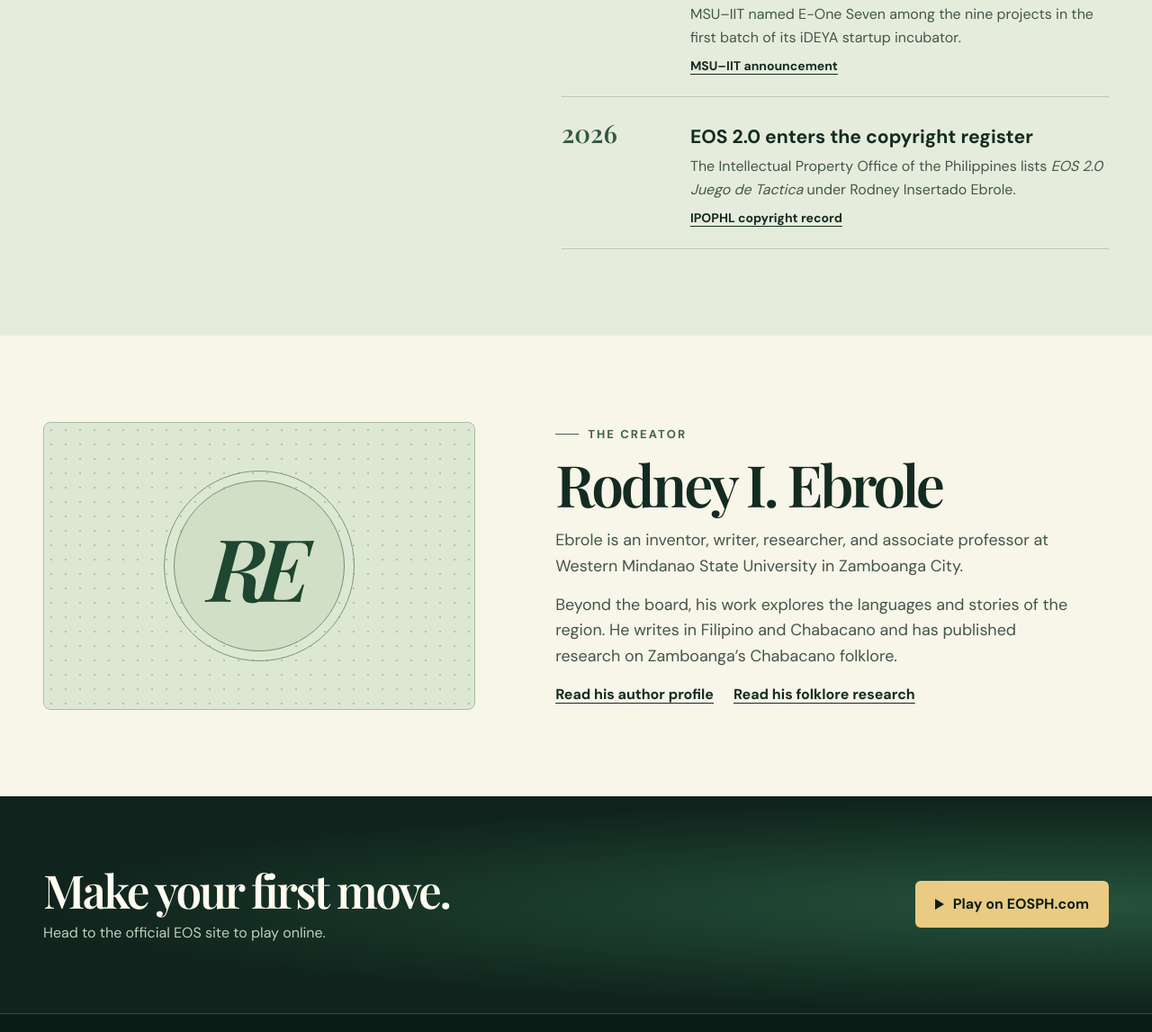
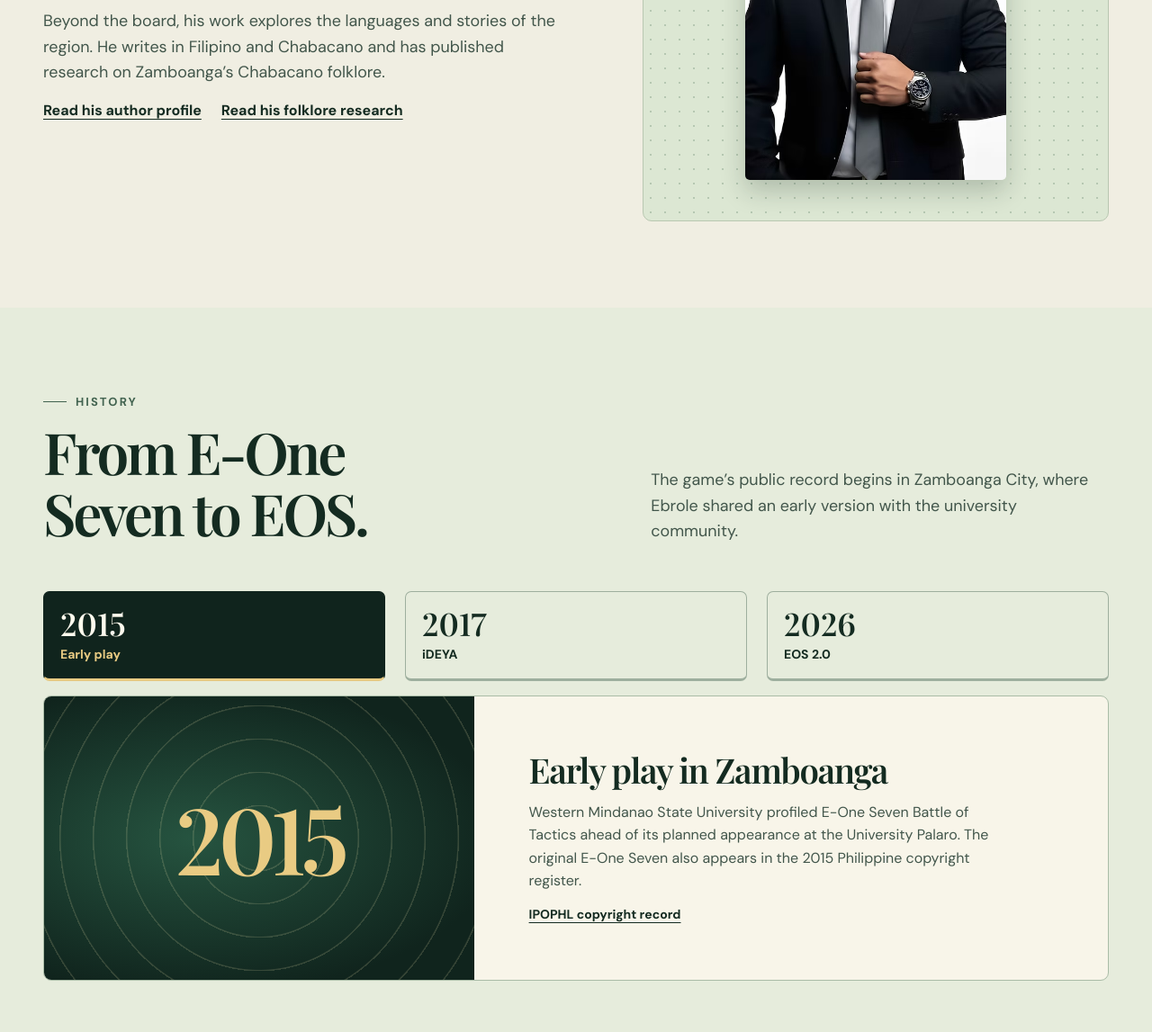
Before and after one commit to SheerMichael/discover-eos, a plain HTML site: page index.html in a window 1280 px wide. Shown: the part 1649-2796 px from the top of the page at 90% size. Drawn offline with Linux system fonts and the light colour scheme.

Commit message:
Feature creator portrait and interactive EOS history

```diff
--- a/index.html
+++ b/index.html
@@ -14,6 +14,7 @@
   <link rel="icon" href="./assets/eos-logo.webp" type="image/webp">
   <link rel="preload" href="./assets/playfair.woff2" as="font" type="font/woff2" crossorigin>
   <link rel="stylesheet" href="./style.css">
+  <script src="./timeline.js" defer></script>
   <title>Discover EOS · Juego de Tactica</title>
 </head>
 <body id="top">
@@ -26,8 +27,8 @@
       </a>
       <nav class="navigation" aria-label="Main navigation">
         <a href="#game">The Game</a>
+        <a href="#creator">The Creator</a>
         <a href="#history">History</a>
-        <a href="#creator">The Creator</a>
       </nav>
       <a class="button button-small button-outline" href="https://www.eosph.com/">Play EOS</a>
     </div>
@@ -42,7 +43,7 @@
           <p class="hero-description">Invented by Rodney I. Ebrole, this Filipino board game brings seven kinds of pieces to a field of staggered circles.</p>
           <div class="hero-actions">
             <a class="button button-primary" href="https://www.eosph.com/"><span class="play-icon" aria-hidden="true"></span> Play online</a>
-            <a class="button button-outline" href="#history">Explore the history</a>
+            <a class="button button-outline" href="#creator">Meet the creator</a>
           </div>
         </div>
         <figure class="board-stage">
@@ -75,35 +76,8 @@
       </div>
     </section>
 
-    <section class="history section" id="history" aria-labelledby="history-heading">
-      <div class="wrap history-inner">
-        <div>
-          <p class="eyebrow"><span class="eyebrow-line" aria-hidden="true"></span> History</p>
-          <h2 id="history-heading">From E-One<br>Seven to EOS.</h2>
-          <p class="history-summary">The game’s public record begins in Zamboanga City, where Ebrole shared an early version with the university community.</p>
-        </div>
-        <ol class="timeline">
-          <li>
-            <time datetime="2015">2015</time>
-            <div><h3>Early play in Zamboanga</h3><p>Western Mindanao State University profiled E-One Seven Battle of Tactics ahead of its planned appearance at the University Palaro. The original E-One Seven also appears in the 2015 Philippine copyright register.</p><a class="text-link" href="https://onlineservices.ipophil.gov.ph/CopyrightSearch/CR_Registrations04smry.asp?start=37651">IPOPHL copyright record</a></div>
-          </li>
-          <li>
-            <time datetime="2017">2017</time>
-            <div><h3>Selected for iDEYA</h3><p>MSU–IIT named E-One Seven among the nine projects in the first batch of its iDEYA startup incubator.</p><a class="text-link" href="https://www.msuiit.edu.ph/news/news-detail.php?id=921">MSU–IIT announcement</a></div>
-          </li>
-          <li>
-            <time datetime="2026">2026</time>
-            <div><h3>EOS 2.0 enters the copyright register</h3><p>The Intellectual Property Office of the Philippines lists <cite>EOS 2.0 Juego de Tactica</cite> under Rodney Insertado Ebrole.</p><a class="text-link" href="https://onlineservices.ipophil.gov.ph/CopyrightSearch/CR_Registrations04smry.asp?start=8201">IPOPHL copyright record</a></div>
-          </li>
-        </ol>
-      </div>
-    </section>
-
     <section class="creator section" id="creator" aria-labelledby="creator-heading">
       <div class="wrap creator-inner">
-        <div class="creator-art" aria-hidden="true">
-          <span class="creator-monogram">RE</span>
-        </div>
         <div class="creator-copy">
           <p class="eyebrow"><span class="eyebrow-line" aria-hidden="true"></span> The Creator</p>
           <h2 id="creator-heading">Rodney I. Ebrole</h2>
@@ -113,6 +87,63 @@
             <a class="text-link" href="https://www.mepublication.com/about-5-1">Read his author profile</a>
             <a class="text-link" href="https://doi.org/10.15379/ijmst.v10i2.1152">Read his folklore research</a>
           </div>
+        </div>
+        <figure class="creator-portrait">
+          <img src="./assets/rodney-ebrole.webp" width="545" height="825" loading="lazy" decoding="async" alt="Portrait of Rodney I. Ebrole">
+        </figure>
+      </div>
+    </section>
+
+    <section class="history section" id="history" aria-labelledby="history-heading">
+      <div class="wrap">
+        <div class="section-intro history-intro">
+          <div>
+            <p class="eyebrow"><span class="eyebrow-line" aria-hidden="true"></span> History</p>
+            <h2 id="history-heading">From E-One Seven to EOS.</h2>
+          </div>
+          <p class="history-summary">The game’s public record begins in Zamboanga City, where Ebrole shared an early version with the university community.</p>
+        </div>
+
+        <div class="history-timeline" data-timeline>
+          <div class="history-tabs" role="tablist" aria-label="EOS history milestones" hidden>
+            <button type="button" id="history-tab-2015" role="tab" aria-controls="milestone-2015" aria-selected="true">
+              <span class="history-tab-year">2015</span>
+              <span class="history-tab-label">Early play</span>
+            </button>
+            <button type="button" id="history-tab-2017" role="tab" aria-controls="milestone-2017" aria-selected="false" tabindex="-1">
+              <span class="history-tab-year">2017</span>
+              <span class="history-tab-label">iDEYA</span>
+            </button>
+            <button type="button" id="history-tab-2026" role="tab" aria-controls="milestone-2026" aria-selected="false" tabindex="-1">
+              <span class="history-tab-year">2026</span>
+              <span class="history-tab-label">EOS 2.0</span>
+            </button>
+          </div>
+
+          <article class="history-panel" id="milestone-2015">
+            <div class="history-date"><time datetime="2015">2015</time></div>
+            <div class="history-detail">
+              <h3>Early play in Zamboanga</h3>
+              <p>Western Mindanao State University profiled E-One Seven Battle of Tactics ahead of its planned appearance at the University Palaro. The original E-One Seven also appears in the 2015 Philippine copyright register.</p>
+              <a class="text-link" href="https://onlineservices.ipophil.gov.ph/CopyrightSearch/CR_Registrations04smry.asp?start=37651">IPOPHL copyright record</a>
+            </div>
+          </article>
+          <article class="history-panel" id="milestone-2017">
+            <div class="history-date"><time datetime="2017">2017</time></div>
+            <div class="history-detail">
+              <h3>Selected for iDEYA</h3>
+              <p>MSU–IIT named E-One Seven among the nine projects in the first batch of its iDEYA startup incubator.</p>
+              <a class="text-link" href="https://www.msuiit.edu.ph/news/news-detail.php?id=921">MSU–IIT announcement</a>
+            </div>
+          </article>
+          <article class="history-panel" id="milestone-2026">
+            <div class="history-date"><time datetime="2026">2026</time></div>
+            <div class="history-detail">
+              <h3>EOS 2.0 enters the copyright register</h3>
+              <p>The Intellectual Property Office of the Philippines lists <cite>EOS 2.0 Juego de Tactica</cite> under Rodney Insertado Ebrole.</p>
+              <a class="text-link" href="https://onlineservices.ipophil.gov.ph/CopyrightSearch/CR_Registrations04smry.asp?start=8201">IPOPHL copyright record</a>
+            </div>
+          </article>
         </div>
       </div>
     </section>
--- a/style.css
+++ b/style.css
@@ -149,48 +149,97 @@ h2 { font: 600 clamp(2.35rem, 5vw, 4.15rem) / 1.07 var(--serif); letter-spacing:
 .fact-value { order: -1; font: 600 clamp(1.55rem, 4vw, 2.75rem) / 1.2 var(--serif); letter-spacing: -.04em; }
 .game-facts dt { margin-top: 4px; color: var(--muted); }
 
-.history { background: var(--sage); }
-.history-inner { display: grid; grid-template-columns: .8fr 1fr; gap: clamp(30px, 7vw, 100px); }
-.history-summary { max-width: 34ch; margin-top: 20px; }
-.timeline { margin: 3px 0 0; padding: 0; list-style: none; }
-.timeline li { display: grid; grid-template-columns: minmax(65px, .23fr) minmax(0, 1fr); gap: clamp(14px, 3vw, 36px); align-items: baseline; padding: 22px 0; border-top: 1px solid #b9c7b1; }
-.timeline li:last-child { border-bottom: 1px solid #b9c7b1; }
-.timeline time { color: #355843; font: 600 clamp(1.35rem, 2.2vw, 1.8rem) / 1.25 var(--serif); }
-.timeline h3 { font-size: clamp(1.06rem, 1.65vw, 1.35rem); line-height: 1.34; margin-bottom: 6px; }
-.timeline p { color: var(--muted); }
-.timeline .text-link { margin-top: 7px; font-size: .875rem; }
-
-.creator-inner { display: grid; grid-template-columns: minmax(0, .78fr) minmax(0, 1fr); align-items: center; gap: clamp(34px, 7vw, 100px); }
-.creator-art {
-  min-height: 270px;
-  aspect-ratio: 1.5;
+.creator { background: #f0eee2; }
+.creator-inner { display: grid; grid-template-columns: minmax(0, 1fr) minmax(0, .9fr); align-items: center; gap: clamp(28px, 7vw, 100px); }
+.creator-portrait {
   display: grid;
   place-items: center;
-  overflow: hidden;
-  border: 1px solid #acbda3;
-  border-radius: 8px;
-  background-color: #dde8d4;
-  background-image: radial-gradient(circle, rgb(43 88 56 / 26%) 1px, transparent 1.5px);
-  background-size: 16px 16px;
+  padding: clamp(17px, 4vw, 45px);
+  border: 1px solid #b9c7b1;
+  border-radius: 10px;
+  background: radial-gradient(circle, rgb(43 88 56 / 22%) 1px, transparent 1.5px) 0 0 / 16px 16px #dce7d3;
 }
-.creator-monogram {
-  width: 60%;
-  max-width: 190px;
-  aspect-ratio: 1;
-  display: grid;
-  place-items: center;
-  border: 1px solid #739270;
-  border-radius: 50%;
-  outline: 1px solid #789674;
-  outline-offset: 10px;
-  background: #d0dfc5;
-  color: #1e4630;
-  font: italic 600 clamp(3.7rem, 8vw, 6rem) / 1 var(--serif);
-  letter-spacing: -.13em;
-  padding-inline-end: .12em;
+.creator-portrait img {
+  width: min(100%, 290px);
+  border-radius: 5px;
+  box-shadow: 0 12px 28px rgb(16 36 29 / 22%);
 }
 .creator-copy p:not(.eyebrow) { max-width: 48ch; margin-top: 14px; }
 .creator-links { display: flex; flex-wrap: wrap; column-gap: 22px; }
+
+.history { background: var(--sage); }
+.history-intro h2 { max-width: 13ch; }
+.history-summary { max-width: 40ch; }
+.history-timeline { display: grid; gap: 16px; margin-top: clamp(26px, 5vw, 52px); }
+.history-tabs {
+  display: grid;
+  grid-template-columns: repeat(3, minmax(0, 1fr));
+  gap: clamp(8px, 2vw, 22px);
+}
+.history-tabs button {
+  position: relative;
+  display: grid;
+  gap: 6px;
+  padding: 16px 18px 18px;
+  border: 1px solid #9eaf9e;
+  border-bottom-width: 3px;
+  border-radius: 7px;
+  background: transparent;
+  color: var(--ink);
+  text-align: left;
+  font: 700 .875rem/1.3 var(--sans);
+  cursor: pointer;
+  transition: background-color 160ms ease, border-color 160ms ease, color 160ms ease;
+}
+.history-tabs button:hover { background: #f1f4e9; border-color: var(--ink); }
+.history-tabs button[aria-selected="true"] { background: var(--pine); color: var(--cream); border-color: var(--pine) var(--pine) var(--gold); }
+.history-tabs button:focus-visible { outline-color: var(--ink); }
+.history-tab-year { font: 600 clamp(1.55rem, 3vw, 2.2rem)/1.08 var(--serif); font-variant-numeric: lining-nums; }
+.history-tabs button[aria-selected="true"] .history-tab-label { color: var(--gold); }
+
+.history-panel {
+  min-width: 0;
+  display: grid;
+  grid-template-columns: minmax(0, .68fr) minmax(0, 1fr);
+  align-items: stretch;
+  overflow: clip;
+  border: 1px solid #aabca7;
+  border-radius: 9px;
+  background: var(--paper);
+}
+.history-tabs[hidden], .history-panel[hidden] { display: none; }
+.history-date {
+  position: relative;
+  display: grid;
+  place-items: center;
+  isolation: isolate;
+  overflow: hidden;
+  min-height: 240px;
+  background: radial-gradient(ellipse at 35% 50%, #265440, var(--pine) 78%);
+  color: var(--gold);
+}
+.history-date::before {
+  content: "";
+  position: absolute;
+  z-index: -1;
+  inset: -60%;
+  background: repeating-radial-gradient(circle at center, transparent 0 35px, rgb(234 223 170 / 17%) 36px 37px);
+}
+.history-date time {
+  font: 600 clamp(3.4rem, 8vw, 7rem)/1 var(--serif);
+  font-variant-numeric: lining-nums;
+  letter-spacing: -.06em;
+}
+.history-detail { align-self: center; padding: clamp(22px, 4.7vw, 66px); }
+.history-detail h3 { margin-bottom: 12px; font: 600 clamp(1.55rem, 3vw, 2.5rem)/1.13 var(--serif); letter-spacing: -.035em; }
+.history-detail p { max-width: 47ch; color: var(--muted); }
+.history-detail .text-link { margin-top: 13px; font-size: .875rem; }
+.history-timeline[data-ready] .history-panel:not([hidden]) .history-detail { animation: milestone-in 220ms ease-out both; }
+
+@keyframes milestone-in {
+  from { opacity: 0; transform: translateY(5px); }
+  to { opacity: 1; transform: translateY(0); }
+}
 
 .play-section { background: radial-gradient(ellipse at 95% 50%, #25523b 0%, var(--pine) 68%); }
 .play-inner { display: flex; flex-wrap: wrap; justify-content: space-between; align-items: center; gap: 22px; padding-block: clamp(46px, 6vw, 79px); }
@@ -219,9 +268,13 @@ h2 { font: 600 clamp(2.35rem, 5vw, 4.15rem) / 1.07 var(--serif); letter-spacing:
   .hero-subtitle { font-size: clamp(2rem, 8vw, 3.5rem); }
   .hero-actions { margin-top: 21px; }
   .board-stage { width: min(100%, 490px); }
-  .section-intro, .history-inner, .creator-inner { grid-template-columns: 1fr; }
-  .creator-art { aspect-ratio: 1.85; min-height: 200px; grid-row: 2; }
-  .creator-monogram { max-width: 135px; }
+  .section-intro, .creator-inner { grid-template-columns: 1fr; }
+  .creator-portrait { width: min(100%, 460px); }
+  .creator-portrait img { width: min(100%, 240px); }
+  .history-intro { gap: 14px; }
+  .history-tabs button { padding: 11px 9px 13px; }
+  .history-panel { grid-template-columns: 1fr; }
+  .history-date { min-height: 110px; }
 }
 
 @media (max-width: 415px) {
@@ -232,10 +285,10 @@ h2 { font: 600 clamp(2.35rem, 5vw, 4.15rem) / 1.07 var(--serif); letter-spacing:
   .board-stage figcaption { right: 8px; bottom: 8px; }
   .game-facts > div { padding: 15px 8px; }
   .game-facts dt { font-size: .875rem; line-height: 1.4; }
-  .timeline li { grid-template-columns: 52px 1fr; gap: 12px; }
 }
 
 @media (prefers-reduced-motion: reduce) {
   html { scroll-behavior: auto; }
-  .button { transition: none; }
+  .button, .history-tabs button { transition: none; }
+  .history-timeline[data-ready] .history-panel:not([hidden]) .history-detail { animation: none; }
 }
--- /dev/null
+++ b/timeline.js
@@ -0,0 +1,49 @@
+const timeline = document.querySelector('[data-timeline]');
+const tabList = timeline.querySelector('[role="tablist"]');
+const tabs = Array.from(tabList.querySelectorAll('[role="tab"]'));
+const panels = tabs.map(tab => document.getElementById(tab.getAttribute('aria-controls')));
+
+function selectMilestone(index) {
+  tabs.forEach((tab, tabIndex) => {
+    const selected = tabIndex === index;
+    tab.setAttribute('aria-selected', String(selected));
+    tab.tabIndex = selected ? 0 : -1;
+    panels[tabIndex].hidden = !selected;
+  });
+}
+
+tabs.forEach((tab, index) => {
+  const panel = panels[index];
+  panel.setAttribute('role', 'tabpanel');
+  panel.setAttribute('aria-labelledby', tab.id);
+  panel.tabIndex = 0;
+
+  tab.addEventListener('click', () => selectMilestone(index));
+  tab.addEventListener('keydown', event => {
+    let next;
+    switch (event.key) {
+      case 'ArrowLeft':
+        next = (index + tabs.length - 1) % tabs.length;
+        break;
+      case 'ArrowRight':
+        next = (index + 1) % tabs.length;
+        break;
+      case 'Home':
+        next = 0;
+        break;
+      case 'End':
+        next = tabs.length - 1;
+        break;
+      default:
+        return;
+    }
+
+    event.preventDefault();
+    selectMilestone(next);
+    tabs[next].focus();
+  });
+});
+
+selectMilestone(0);
+timeline.dataset.ready = '';
+tabList.hidden = false;
```
Also changed, not shown: assets/rodney-ebrole.webp (added).
